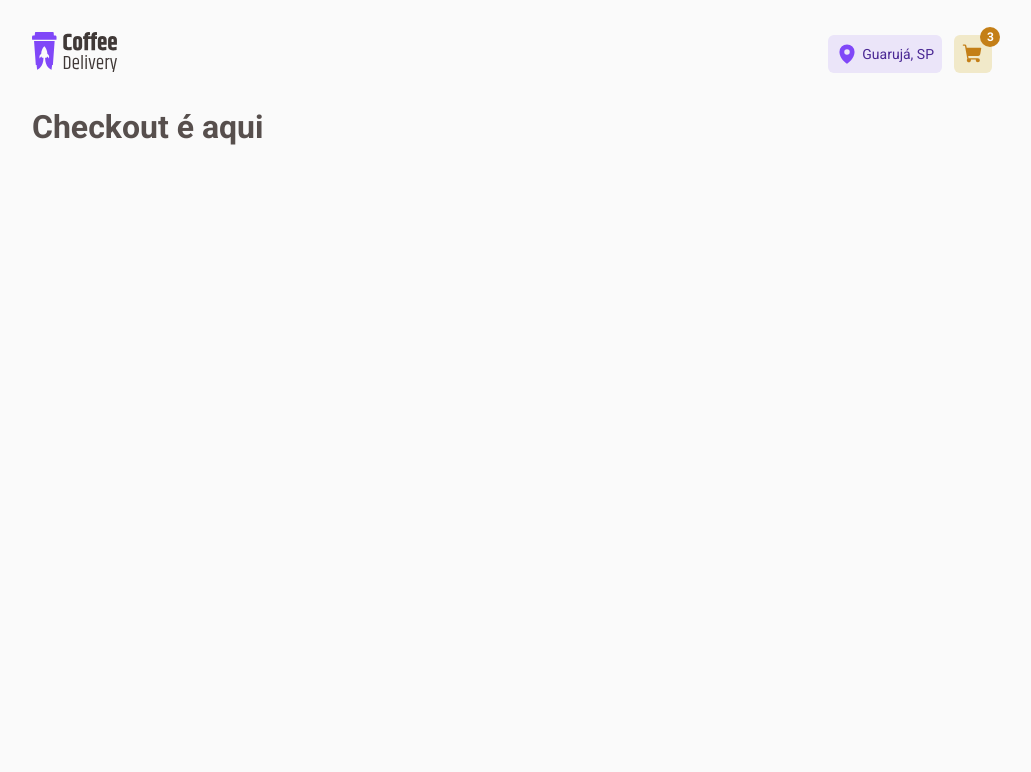
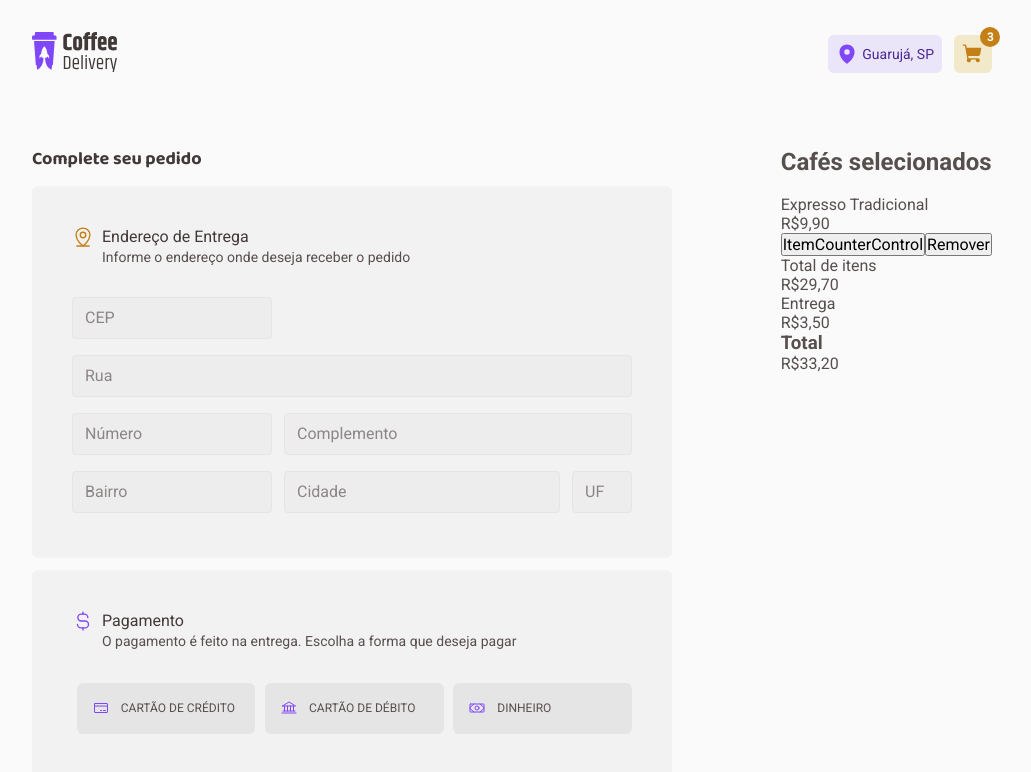
Before and after one commit to eoSalinas/coffee-delivery, a React (Vite) app: page /checkout in a window 1280 px wide. Shown: the top 772 px of the page, without its empty margins (128-1159 px from the left). Built offline with nearby package versions, Linux system fonts and the light colour scheme.

Commit message:
DeliveryForm - Added HTML and CSS

```diff
--- /dev/null
+++ b/src/pages/checkout/components/DeliveryForm/index.tsx
@@ -0,0 +1,93 @@
+import {
+  Bank,
+  CreditCard,
+  CurrencyDollarSimple,
+  MapPinLine,
+  Money,
+} from 'phosphor-react'
+
+import {
+  AdressForm,
+  AdressInput,
+  DeliveryFormContainer,
+  PaymentLabel,
+  PaymentWay,
+  StepHeader,
+} from './style'
+
+export function DeliveryForm() {
+  return (
+    <DeliveryFormContainer>
+      <h1>Complete seu pedido</h1>
+      <AdressForm>
+        <StepHeader iconColor="yellow900">
+          <span>
+            <MapPinLine size={22} />
+            <h3>Endereço de Entrega</h3>
+          </span>
+          <p>Informe o endereço onde deseja receber o pedido</p>
+        </StepHeader>
+        <div>
+          <AdressInput
+            type="number"
+            placeholder="CEP"
+            inputWidth={'width200'}
+          />
+          <AdressInput type="text" placeholder="Rua" inputWidth="widthFull" />
+          <AdressInput
+            type="number"
+            placeholder="Número"
+            inputWidth={'width200'}
+          />
+          <AdressInput
+            type="text"
+            placeholder="Complemento"
+            inputWidth={'width348'}
+          />
+          <AdressInput
+            type="text"
+            placeholder="Bairro"
+            inputWidth={'width200'}
+          />
+          <AdressInput
+            type="text"
+            placeholder="Cidade"
+            inputWidth={'width276'}
+          />
+          <AdressInput type="text" placeholder="UF" inputWidth={'width60'} />
+        </div>
+      </AdressForm>
+
+      <PaymentWay>
+        <StepHeader iconColor="purple500">
+          <span>
+            <CurrencyDollarSimple size={22} />
+            <h3>Pagamento</h3>
+          </span>
+          <p>
+            O pagamento é feito na entrega. Escolha a forma que deseja pagar
+          </p>
+        </StepHeader>
+        <div>
+          <input type="radio" name="paymentWay" id="credit-card" />
+          <PaymentLabel htmlFor="credit-card">
+            <CreditCard size={16} />
+            <span>Cartão de crédito</span>
+          </PaymentLabel>
+
+          <input type="radio" name="paymentWay" id="debit-card" />
+          <PaymentLabel htmlFor="debit-card">
+            <Bank size={16} />
+            <span>Cartão de débito</span>
+          </PaymentLabel>
+
+          <input type="radio" name="paymentWay" id="cash" />
+          <PaymentLabel htmlFor="cash">
+            <Money size={16} />
+            <span>Dinheiro</span>
+          </PaymentLabel>
+        </div>
+      </PaymentWay>
+    </DeliveryFormContainer>
+  )
+}
--- /dev/null
+++ b/src/pages/checkout/components/DeliveryForm/style.ts
@@ -0,0 +1,155 @@
+import styled from 'styled-components'
+
+export const DeliveryFormContainer = styled.form`
+  width: 40rem;
+  height: 39.3125rem;
+
+  h1 {
+    margin-bottom: 0.9375rem;
+
+    font-family: 'Baloo 2', cursive;
+    font-size: 1.125rem;
+    font-weight: 700;
+    line-height: 130%;
+    color: ${(props) => props.theme['brown-400']};
+  }
+`
+const BaseSection = styled.section`
+  padding: 2.5rem;
+
+  border-radius: 6px;
+  background: ${(props) => props.theme['gray-200']};
+`
+export const AdressForm = styled(BaseSection)`
+  height: 23.25rem;
+
+  margin-bottom: 0.75rem;
+
+  div {
+    height: 13.5rem;
+
+    margin-top: 1.875rem;
+
+    display: flex;
+    flex-wrap: wrap;
+    gap: 1rem 0.75rem;
+  }
+`
+const ICON_COLOR = {
+  yellow900: 'yellow-900',
+  purple500: 'purple-500',
+} as const
+
+interface StepHeaderProps {
+  iconColor: keyof typeof ICON_COLOR
+}
+export const StepHeader = styled.header<StepHeaderProps>`
+  span {
+    display: flex;
+    align-items: center;
+  }
+
+  svg {
+    color: ${(props) => props.theme[ICON_COLOR[props.iconColor]]};
+  }
+
+  h3 {
+    margin-left: 8px;
+
+    font-size: 1rem;
+    font-weight: 400;
+    line-height: 130%;
+
+    color: ${(props) => props.theme['brown-400']};
+  }
+
+  p {
+    margin-left: 30px;
+
+    font-size: 0.875rem;
+    line-height: 130%;
+    color: ${(props) => props.theme['brown-300']};
+  }
+`
+
+const INPUT_WIDTH = {
+  widthFull: '100%',
+  width200: '12.5rem', // 200px
+  width348: '21.75rem', // 348px
+  width276: '17.25rem', // 276px
+  width60: '3.75rem', // 60px
+} as const
+
+interface AdressInputProps {
+  inputWidth: keyof typeof INPUT_WIDTH
+}
+export const AdressInput = styled.input<AdressInputProps>`
+  height: 2.625rem;
+  width: ${(props) => [INPUT_WIDTH[props.inputWidth]]};
+
+  padding: 0.75rem;
+
+  border: 1px solid ${(props) => props.theme['gray-400']};
+  border-radius: 4px;
+
+  background: ${(props) => props.theme['gray-300']};
+  color: ${(props) => props.theme['brown-300']};
+
+  ::placeholder {
+    color: ${(props) => props.theme['brown-100']};
+  }
+
+  &[type='number']::-webkit-outer-spin-button,
+  &[type='number']::-webkit-inner-spin-button {
+    -webkit-appearance: none;
+    margin: 0;
+  }
+
+  &[type='number'] {
+    -moz-appearance: textfield;
+  }
+`
+
+export const PaymentWay = styled(BaseSection)`
+  height: 12.9375rem;
+
+  div {
+    margin-top: 2rem;
+
+    display: flex;
+    justify-content: space-between;
+
+    input[type='radio'] {
+      -webkit-appearance: none;
+    }
+
+    input[type='radio']:checked + label {
+      background: ${(props) => props.theme['purple-100']};
+      border: 1px solid ${(props) => props.theme['purple-500']};
+    }
+  }
+`
+export const PaymentLabel = styled.label`
+  width: 11.166875rem;
+
+  padding: 1rem;
+  display: flex;
+  align-items: center;
+
+  border-radius: 6px;
+
+  background: ${(props) => props.theme['gray-400']};
+
+  span {
+    margin-left: 0.75rem;
+    font-size: 0.75rem;
+    text-transform: uppercase;
+    line-height: 160%;
+
+    color: ${(props) => props.theme['brown-300']};
+  }
+
+  svg {
+    color: ${(props) => props.theme['purple-500']};
+  }
+`
--- a/src/pages/checkout/index.tsx
+++ b/src/pages/checkout/index.tsx
@@ -1,9 +1,41 @@
+import { DeliveryForm } from './components/DeliveryForm'
 import { CheckoutContainer } from './style'
 
 export function Checkout() {
   return (
     <CheckoutContainer>
-      <h1>Checkout é aqui</h1>
+      <DeliveryForm />
+
+      <div>
+        <h2>Cafés selecionados</h2>
+        <aside>
+          <div>
+            <img src="" alt="" />
+            <span>
+              <p>Expresso Tradicional</p>
+              <p>R$9,90</p>
+            </span>
+            <button>ItemCounterControl</button>
+            <button>Remover</button>
+          </div>
+          <div>
+            <span>
+              <p>Total de itens</p>
+              <p>R$29,70</p>
+            </span>
+
+            <span>
+              <p>Entrega</p>
+              <p>R$3,50</p>
+            </span>
+
+            <span>
+              <h3>Total</h3>
+              <p>R$33,20</p>
+            </span>
+          </div>
+        </aside>
+      </div>
     </CheckoutContainer>
   )
 }
--- a/src/pages/checkout/style.ts
+++ b/src/pages/checkout/style.ts
@@ -1,3 +1,7 @@
 import styled from 'styled-components'
 
-export const CheckoutContainer = styled.main``
+export const CheckoutContainer = styled.main`
+  margin-top: 2.5rem;
+  display: flex;
+  justify-content: space-between;
+`
```
